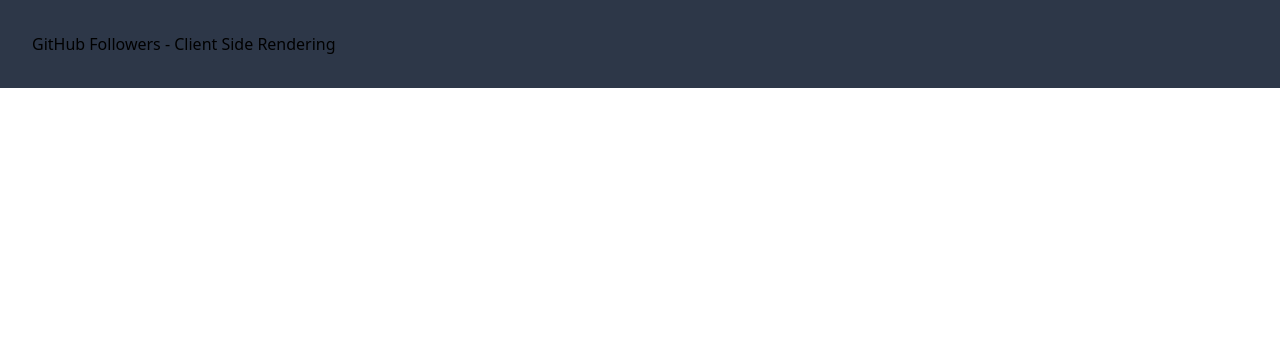
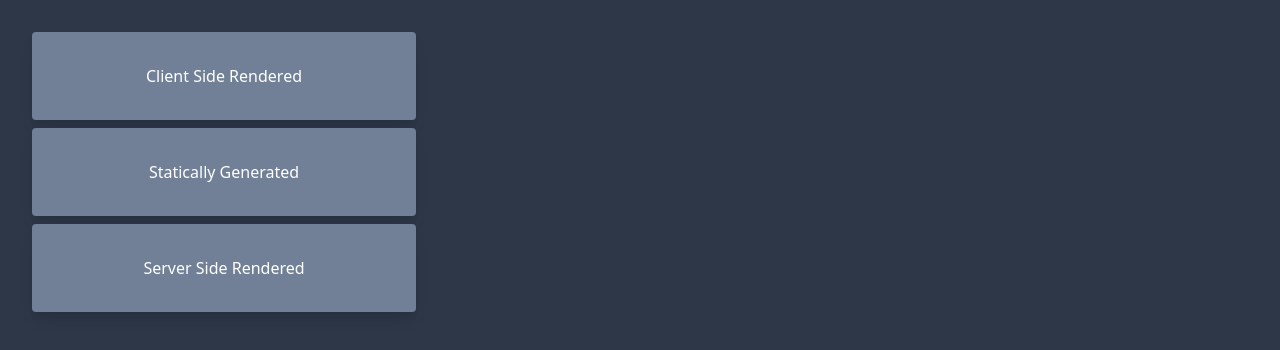
Before and after one commit to tsriram/next-js-demo, a Next.js app: page / in a window 1280 px wide. Shown: the top 350 px of the page. Built offline with nearby package versions, Linux system fonts and the light colour scheme.

Commit message:
pages to list gh followers with CSR, SSG & SSR

```diff
--- a/src/components/follower-list.js
+++ b/src/components/follower-list.js
@@ -1,10 +1,16 @@
 import { FollowerCard } from "./Follower";
+import Link from "next/link";
 
 export function FollowerList({ followers }) {
   return (
     <>
       <div className="lg:container lg:mx-auto my-6">
-        <h1 className="text-3xl text-white">Followers</h1>
+        <div className="flex items-center">
+          <Link href="/">
+            <a className="">Home</a>
+          </Link>
+          <h1 className="text-3xl text-white m-auto">Followers</h1>
+        </div>
       </div>
       <div className="lg:container lg:mx-auto grid grid-cols-4 gap-4">
         {followers.map((follower) => {
--- a/src/components/follower.js
+++ b/src/components/follower.js
@@ -1,6 +1,6 @@
 export function FollowerCard({ follower }) {
   return (
-    <div className="bg-white max-w-sm rounded shadow-lg flex flex-col items-center p-8 w-250 bg-gray-600">
+    <div className="max-w-sm rounded shadow-lg flex flex-col items-center p-8 w-250 bg-gray-600">
       <img
         className="h-16 w-16 md:h-24 md:w-24 rounded-full mx-auto"
         src={follower.avatar_url}
--- a/src/components/layout.js
+++ b/src/components/layout.js
@@ -2,7 +2,7 @@ import Head from "next/head";
 
 export function Layout({ children }) {
   return (
-    <div className="lg:container lg:mx-auto p-8 bg-gray-800">
+    <div className="p-8 bg-gray-800 min-h-screen min-w-screen text-white">
       <Head>
         <title>GitHub Followers</title>
       </Head>
--- a/src/pages/gh-followers-csr.js
+++ b/src/pages/csr/followers/index.js
@@ -1,7 +1,7 @@
-import { FollowerList } from "../components/follower-list";
-import { Spinner } from "../components/spinner";
+import { FollowerList } from "@/components/follower-list";
+import { Spinner } from "@/components/spinner";
 import { useQuery } from "react-query";
-import { getFollowers } from "../api";
+import { getFollowers } from "src/api";
 
 export default function Followers() {
   const { data, isLoading, error } = useQuery("followers", getFollowers);
--- a/src/pages/index.js
+++ b/src/pages/index.js
@@ -3,8 +3,22 @@ import NextLink from "next/link";
 export default function Home() {
   return (
     <div>
-      <NextLink href="/gh-followers-csr">
-        <a>GitHub Followers - Client Side Rendering</a>
+      <NextLink href="/csr/followers" passHref>
+        <div className="max-w-sm rounded shadow-lg flex flex-col items-center p-8 w-250 bg-gray-600 mb-2 cursor-pointer">
+          <a>Client Side Rendered</a>
+        </div>
+      </NextLink>
+
+      <NextLink href="/ssg/followers" passHref>
+        <div className="max-w-sm rounded shadow-lg flex flex-col items-center p-8 w-250 bg-gray-600 mb-2 cursor-pointer">
+          <a>Statically Generated</a>
+        </div>
+      </NextLink>
+
+      <NextLink href="/ssr/followers" passHref>
+        <div className="max-w-sm rounded shadow-lg flex flex-col items-center p-8 w-250 bg-gray-600 mb-2 cursor-pointer">
+          <a>Server Side Rendered</a>
+        </div>
       </NextLink>
     </div>
   );
--- /dev/null
+++ b/src/pages/ssg/followers/index.js
@@ -0,0 +1,28 @@
+import { FollowerList } from "@/components/follower-list";
+import { Spinner } from "@/components/spinner";
+import { useQuery } from "react-query";
+import { getFollowers } from "src/api";
+
+export default function FollowersSSG({ followers }) {
+  const { data, isLoading, error } = useQuery("followers", getFollowers, {
+    initialData: followers
+  });
+  if (isLoading) {
+    return <Spinner />;
+  }
+
+  if (error) {
+    return <h1>Error loading followers: {error?.message || error}</h1>;
+  }
+
+  return <FollowerList followers={data} />;
+}
+
+export async function getStaticProps() {
+  const followers = await getFollowers();
+  return {
+    props: {
+      data: followers
+    }
+  };
+}
--- /dev/null
+++ b/src/pages/ssr/followers/index.js
@@ -0,0 +1,28 @@
+import { FollowerList } from "@/components/follower-list";
+import { Spinner } from "@/components/spinner";
+import { useQuery } from "react-query";
+import { getFollowers } from "src/api";
+
+export default function FollowersSSR({ followers }) {
+  const { data, isLoading, error } = useQuery("followers", getFollowers, {
+    initialData: followers
+  });
+  if (isLoading) {
+    return <Spinner />;
+  }
+
+  if (error) {
+    return <h1>Error loading followers: {error?.message || error}</h1>;
+  }
+
+  return <FollowerList followers={data} />;
+}
+
+export async function getServerSideProps() {
+  const followers = await getFollowers();
+  return {
+    props: {
+      data: followers
+    }
+  };
+}
```
Also changed, not shown: jsconfig.json (added, +8 -0 lines).
